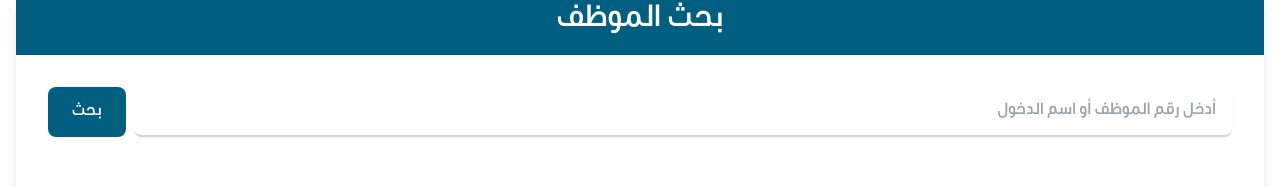
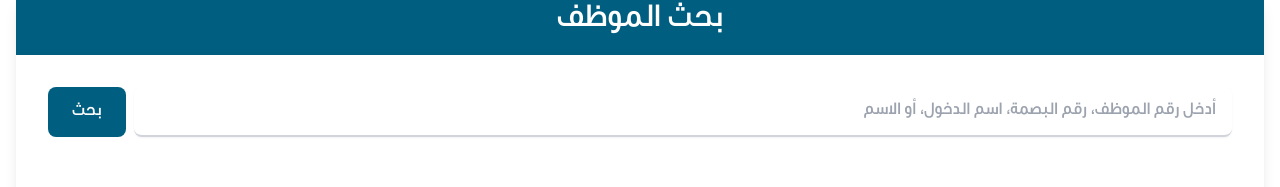
Before and after one commit to Bashayer770/AttendanceRemakeFE, an Angular app: page /users in a window 1280 px wide. Shown: the part 197-384 px from the top of the page. Built offline with nearby package versions, Linux system fonts and the light colour scheme.

Commit message:
Field Fix

```diff
--- a/src/app/features/users/users-search.component.html
+++ b/src/app/features/users/users-search.component.html
@@ -10,7 +10,7 @@
       <input
         type="text"
         formControlName="query"
-        placeholder="أدخل رقم الموظف أو اسم الدخول"
+        placeholder="أدخل رقم الموظف، رقم البصمة، اسم الدخول، أو الاسم"
         class="w-full px-4 py-3 border-b-2 border-gray-300 rounded-lg shadow-sm focus:outline-none focus:bg-white hover:bg-slate-100 arabic-text"
       />
       <button
--- a/src/app/features/users/users-search.component.ts
+++ b/src/app/features/users/users-search.component.ts
@@ -195,10 +195,10 @@ export class UsersSearchComponent {
   }
 
   private populateFromEmployeeDto(d: EmployeeDetailsDto) {
-    // Set basic info from backend DTO (names A/E -> prefer Arabic)
+    // Set basic info from backend DTO (prefer keeping an existing name if already resolved from DB2)
     this.vm = {
       empNo: d.empNo,
-      name: d.nameA || d.nameE,
+      name: this.vm && this.vm.name ? this.vm.name : d.nameA || d.nameE,
       ...(this.vm ?? {}),
     } as EmployeeVM;
     // Enrich backend (fingerCode etc.) and timing plan name
```
